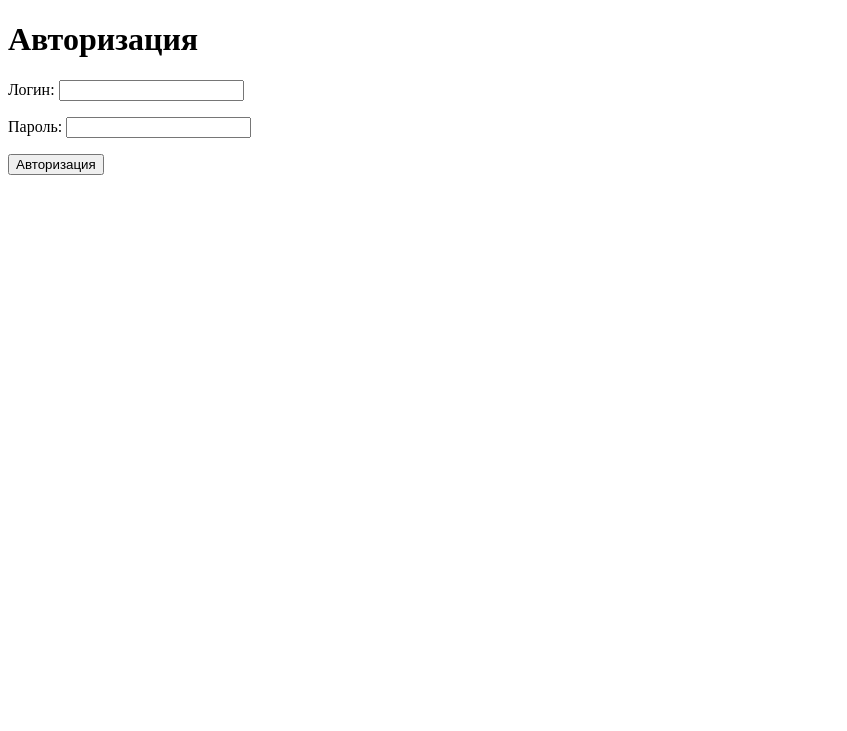
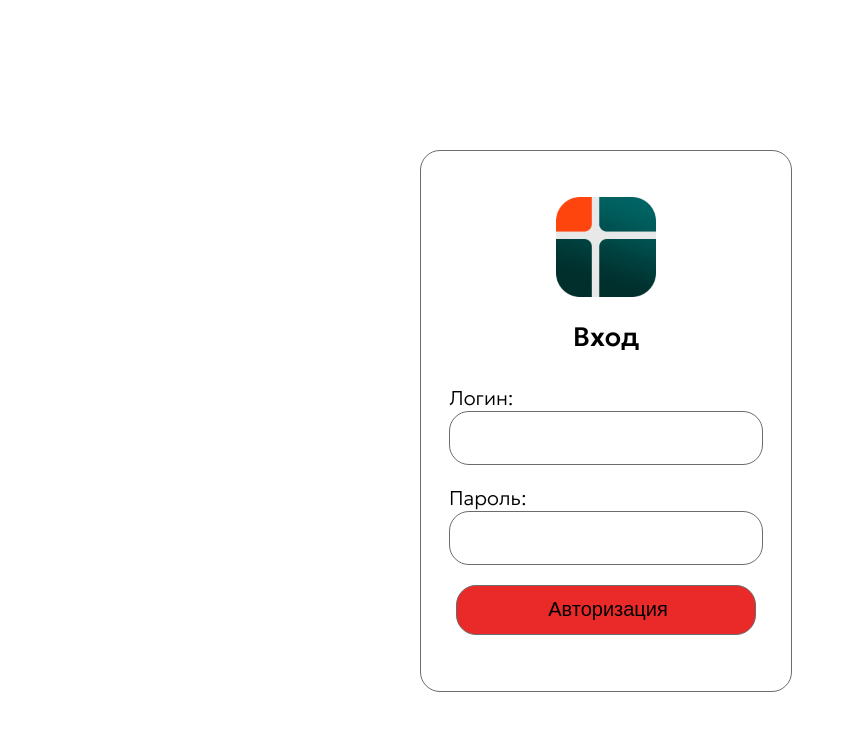
Before and after one commit to PavelKhodalitskii/stocktaking_webapp, a Django app: page /account/login/ in a window 1280 px wide. Shown: the top 731 px of the page, without its empty margins (0-847 px from the left). Run offline with Django 5.2, Linux system fonts and the light colour scheme.

Commit message:
Authorization form styles added

```diff
--- a/account/templates/account/login.html
+++ b/account/templates/account/login.html
@@ -5,6 +5,15 @@
 <head>
     <meta charset="UTF-8">
     <meta name="viewport" content="width=device-width, initial-scale=1.0">
+    <link type="text/css" href="{% static 'css/styles.css' %}" rel = "stylesheet">
+
+    <!-- Получение шрифтов -->
+    <link rel="preconnect" href="https://fonts.googleapis.com">
+    <link rel="preconnect" href="https://fonts.gstatic.com" crossorigin>
+    <link href="https://fonts.googleapis.com/css2?family=Geologica:wght@100..900&display=swap" rel="stylesheet">
+
+    <link rel="shortcut icon" href="{% static 'images/sitelogo.png' %}" type="image/x-icon"/>
+
     <title>Авторизация</title>
 </head>
 <body>
@@ -12,11 +21,14 @@
         <a href="{% url 'site_register' %}">Форма для регистрации новых пользователей</a>
     {% endif %}
 
-    <h1>Авторизация</h1>
-    <form method="post">
-        {{ form.as_p }}
-        {% csrf_token %}
-        <p><input type="submit" value="Авторизация"></p>
-    </form>
+    <div class="login_container">
+        <form method="post">
+            <img src="{% static 'images/sitelogo.png' %}">
+            <h2 class="head_form">Вход</h2>
+            {{ form.as_p }}
+            {% csrf_token %}
+            <p><input type="submit" value="Авторизация" class="submit_button"></p>
+        </form>
+    </div>
 </body>
 </html>
--- a/items_management/static/css/styles.css
+++ b/items_management/static/css/styles.css
@@ -249,3 +249,61 @@ td {
   height: 350px;
   width: 350px;
 }
+
+
+/* login wrapper */
+
+.login_container {
+  display: flex;
+  flex-direction: column;
+  align-items: center;
+  justify-content: center;
+  border-radius: 20px;
+	width: 330px;
+  height: 500px;
+  position: absolute;
+  top: 50%;
+  left: 50%;
+  margin: -250px 0 0 -220px;
+  background: white;
+	border: 1px solid rgb(107, 107, 107);
+	padding: 20px;
+}
+
+.login_container img {
+  height: 100px;
+  width: 100px;
+}
+
+.login_container input {
+  padding-left: 10px;
+  font-size: 20px;
+  font-weight: 500;
+  border-radius: 20px;
+  border: 1px solid rgb(107, 107, 107);
+  width: 300px;
+  height: 50px;
+}
+
+.login_container p {
+  margin: 10px;
+}
+
+.login_container form {
+  display: flex;
+  flex-direction: column;
+  align-items: center
+}
+
+.form_label {
+  color: black;
+  padding: 0;
+}
+
+.submit_button {
+  border-radius: 10px;
+  border: 1px solid rgb(107, 107, 107);
+  background-color: #EA2929;
+  width: 70px;
+  height: 40px;
+}
```
